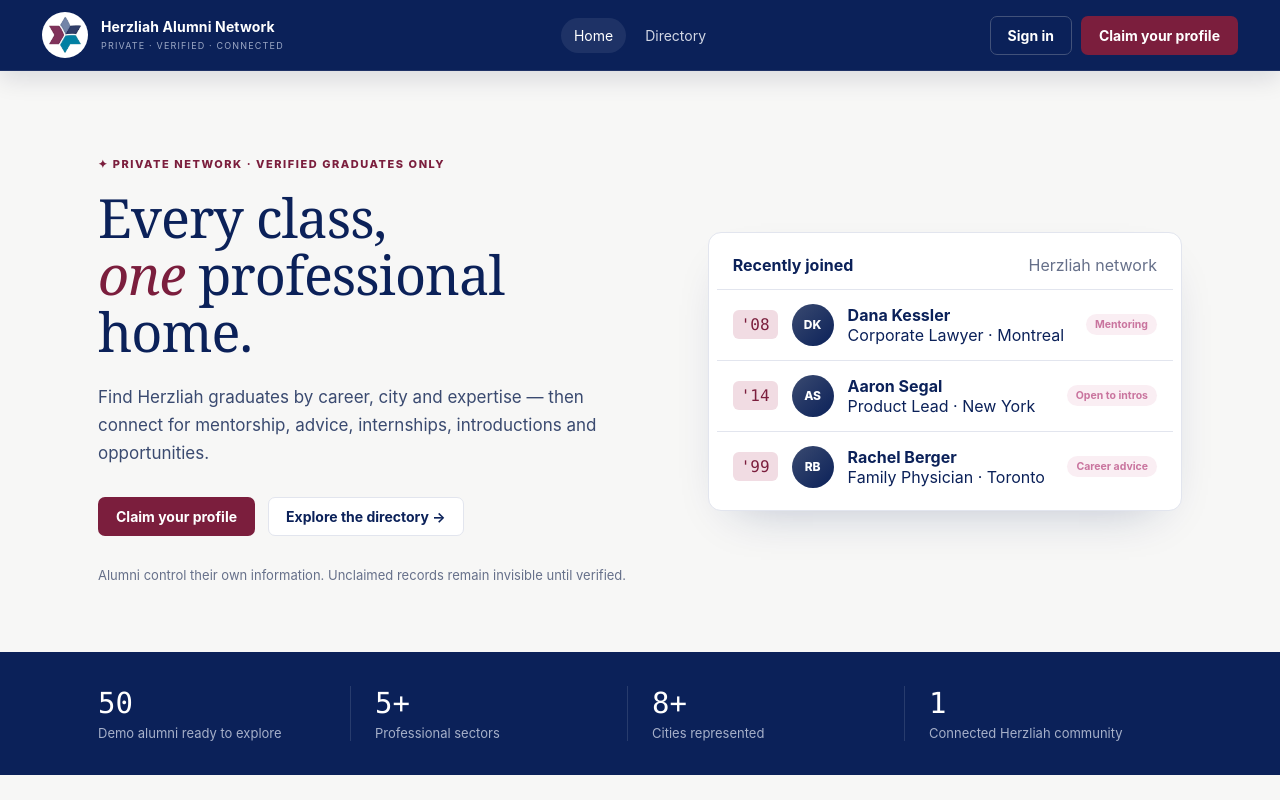
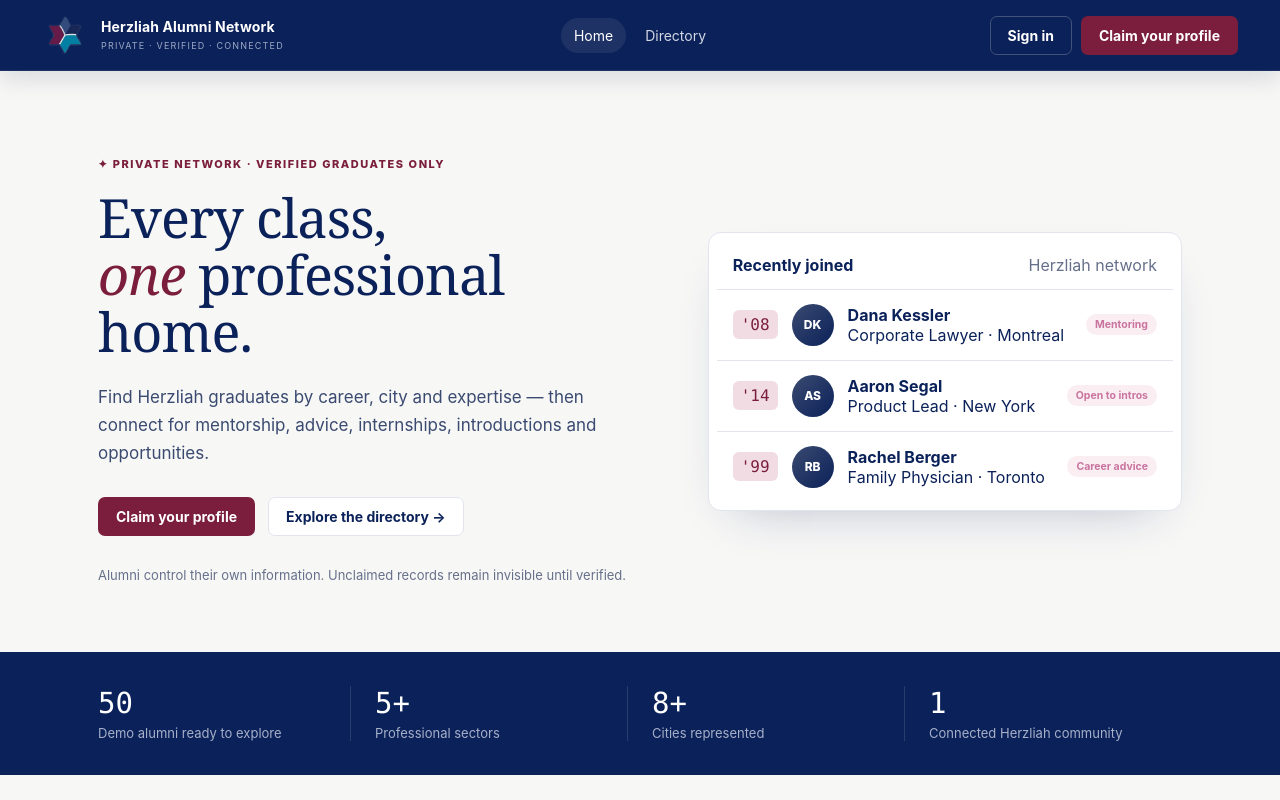
Before and after one commit to alumni-network-ca/platform, a Next.js app: page / in a window 1280 px wide. Shown: the top 800 px of the page. Built offline with nearby package versions, Linux system fonts and the light colour scheme; no server answers.

Commit message:
Remove logo circle and crop

```diff
--- a/app/globals.css
+++ b/app/globals.css
@@ -17,7 +17,7 @@
 @media(max-width:600px){.topnav{display:flex;flex-wrap:wrap}.brand{flex:1}.navcta .btnGhost{display:none}.navlinks{width:100%;overflow-x:auto;justify-content:flex-start}.grid3,.filterPanel,.statCards,.profileGrid{grid-template-columns:1fr}.statsInner{grid-template-columns:1fr 1fr}.directoryToolbar{flex-direction:column}.person{grid-template-columns:48px 1fr}.ctas,.footer,.footer div,.authFooter{flex-direction:column;align-items:stretch}.footer div{gap:10px}.authPage{padding-top:35px}}
 
 /* Product V3 */
-.brandIcon{width:42px!important;height:42px!important;border-radius:50%;object-fit:cover;background:#fff}
+.brandIcon{width:42px!important;height:42px!important;object-fit:contain;background:transparent}
 .accountLink{font-size:13px;color:#d2d7e4;padding:8px 8px}.accountLink:hover{color:#fff}
 .textButton{border:0;background:transparent;color:var(--burgundy);font-weight:750;font-size:12px;cursor:pointer;padding:3px 0}
 .fieldLabel{display:flex;flex-direction:column;gap:7px;font-size:13px;font-weight:700;margin:14px 0}
@@ -33,8 +33,8 @@
 .brandLogo.brandIcon{
   width:46px!important;
   height:46px!important;
-  border-radius:50%!important;
-  object-fit:cover!important;
+  border-radius:0!important;
+  object-fit:contain!important;
   object-position:center center!important;
   display:block!important;
   flex:0 0 46px!important;
```
